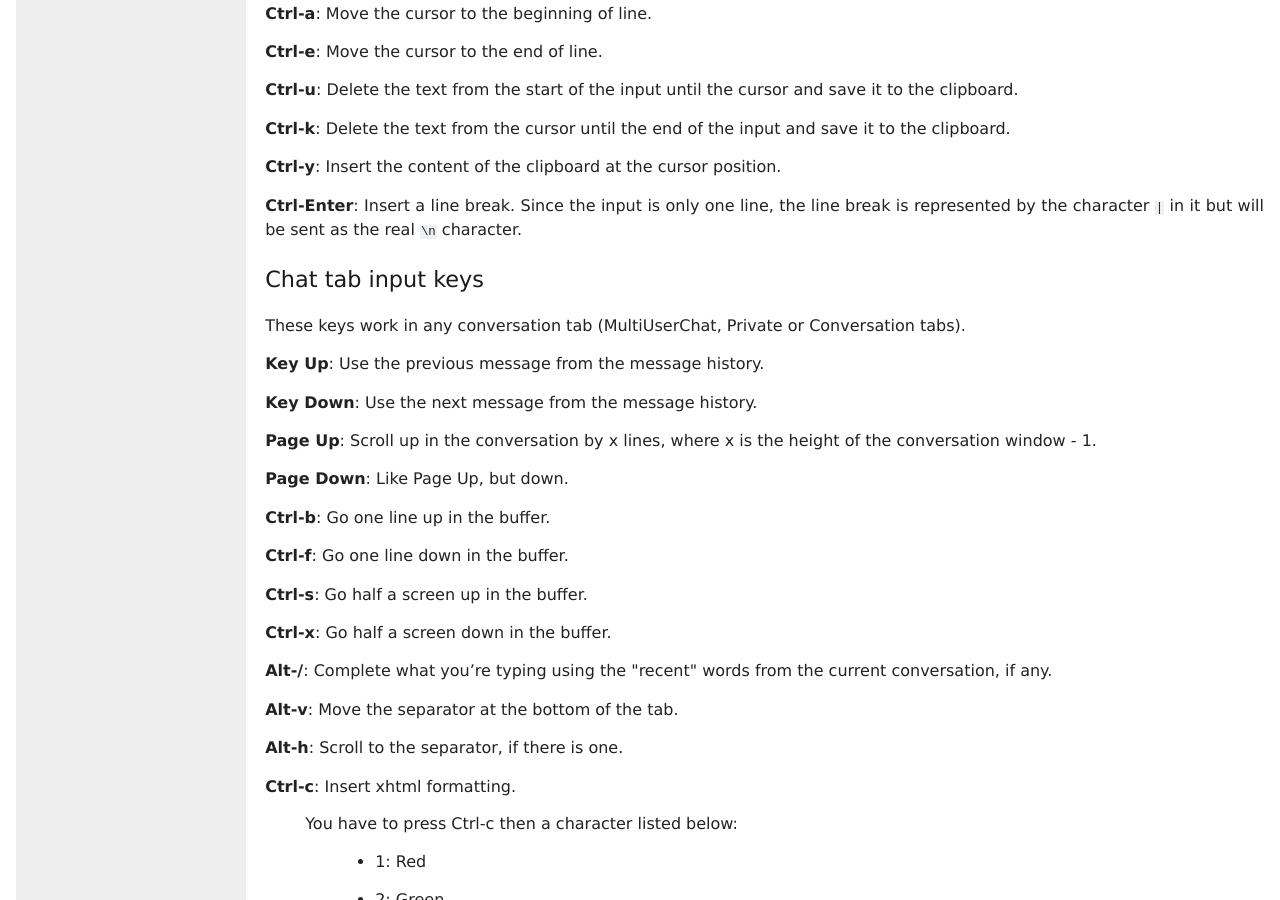
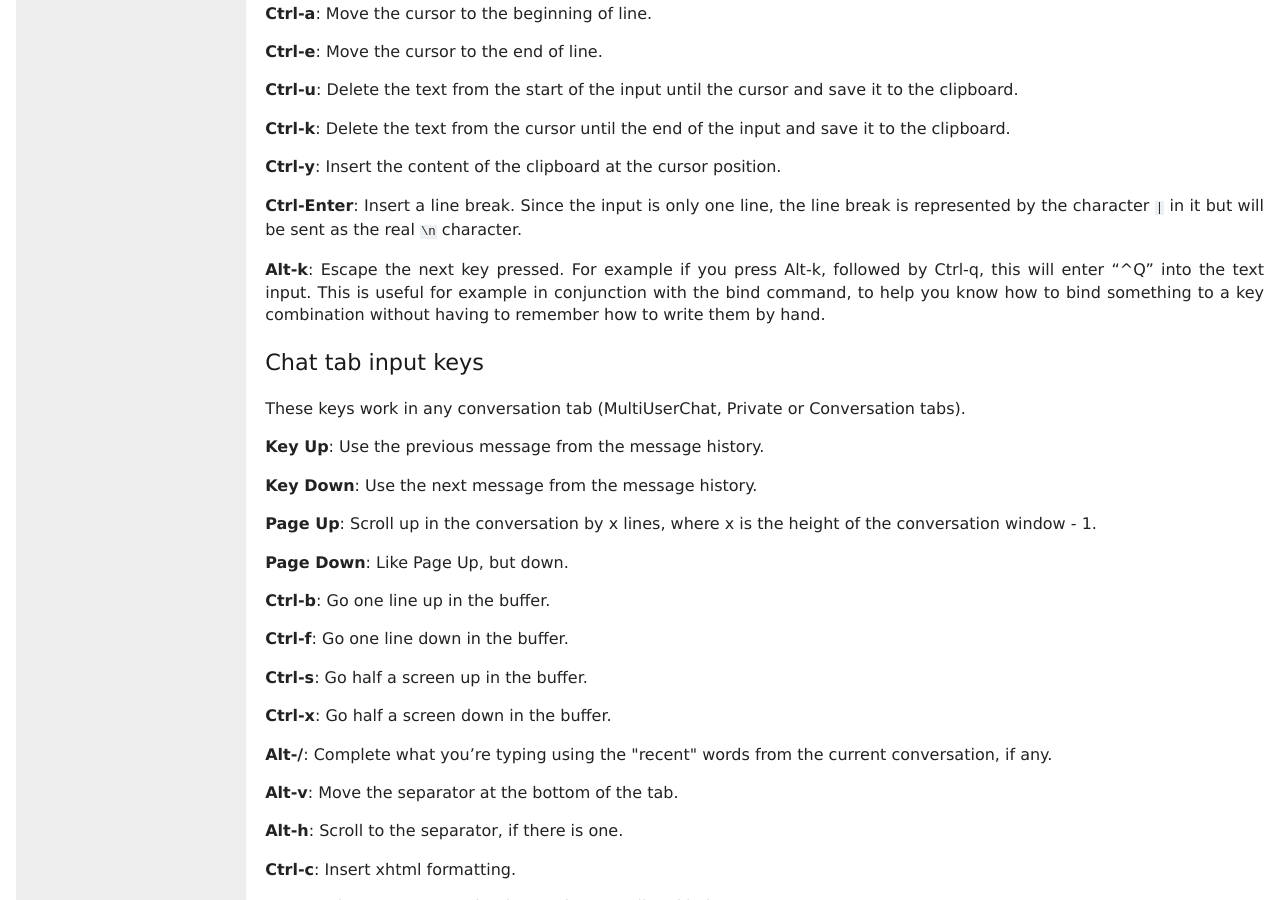
Before and after one commit to poezio/poezio, a Sphinx documentation site: the page built from doc/source/keys.rst, in a window 1280 px wide and 900 px high, scrolled down 1054 px. Built offline with Sphinx 7.4.7, drawn with Linux system fonts in a browser that asks for light colours; pages that are not in the unit, such as notebooks, are missing from menus.

Commit message:
Document the Alt-k key

```diff
--- a/doc/source/keys.rst
+++ b/doc/source/keys.rst
@@ -66,6 +66,12 @@ and save it to the clipboard.
 **Ctrl-Enter**: Insert a line break. Since the input is only one line,
 the line break is represented by the character ``|`` in it but will be
 sent as the real ``\n`` character.
+
+**Alt-k**: Escape the next key pressed. For example if you press Alt-k,
+followed by Ctrl-q, this will enter “^Q” into the text input. This is useful
+for example in conjunction with the bind command, to help you know how to
+bind something to a key combination without having to remember how to write
+them by hand.
 
 
 Chat tab input keys
```
